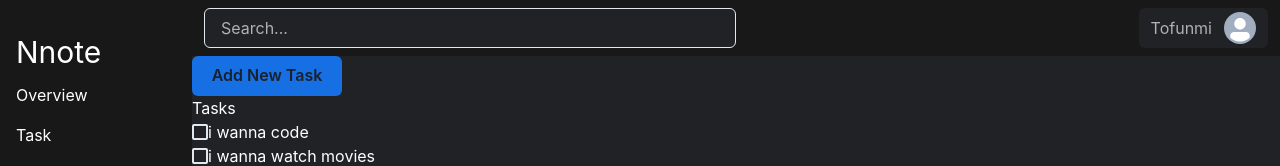
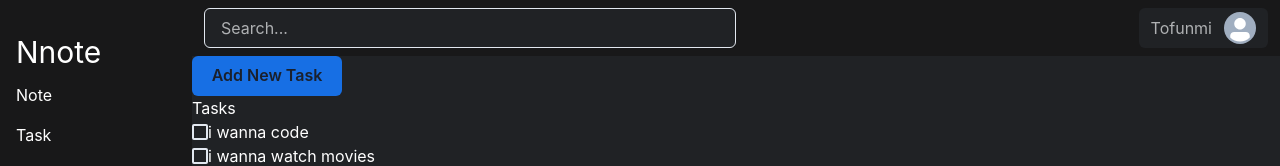
Before and after one commit to devtofunmi/Nnote, a React (Vite) app: page /task in a window 1280 px wide. Shown: the top 166 px of the page. Built offline with nearby package versions, Linux system fonts and the light colour scheme.

Commit message:
change the overview to note

```diff
--- a/src/components/sidebar/DesktopSidebar.jsx
+++ b/src/components/sidebar/DesktopSidebar.jsx
@@ -15,7 +15,7 @@ const DesktopSidebar = () => {
       <Text fontSize={"30px"}>Nnote</Text>
 
       <Link to={"/dashboard"} mt={"20px"}>
-        <Text my={2}>Overview</Text>
+        <Text my={2}>Note</Text>
       </Link>
       <Link to={"/task"} mt={"20px"}>
         <Text my={2}>Task</Text>
```
